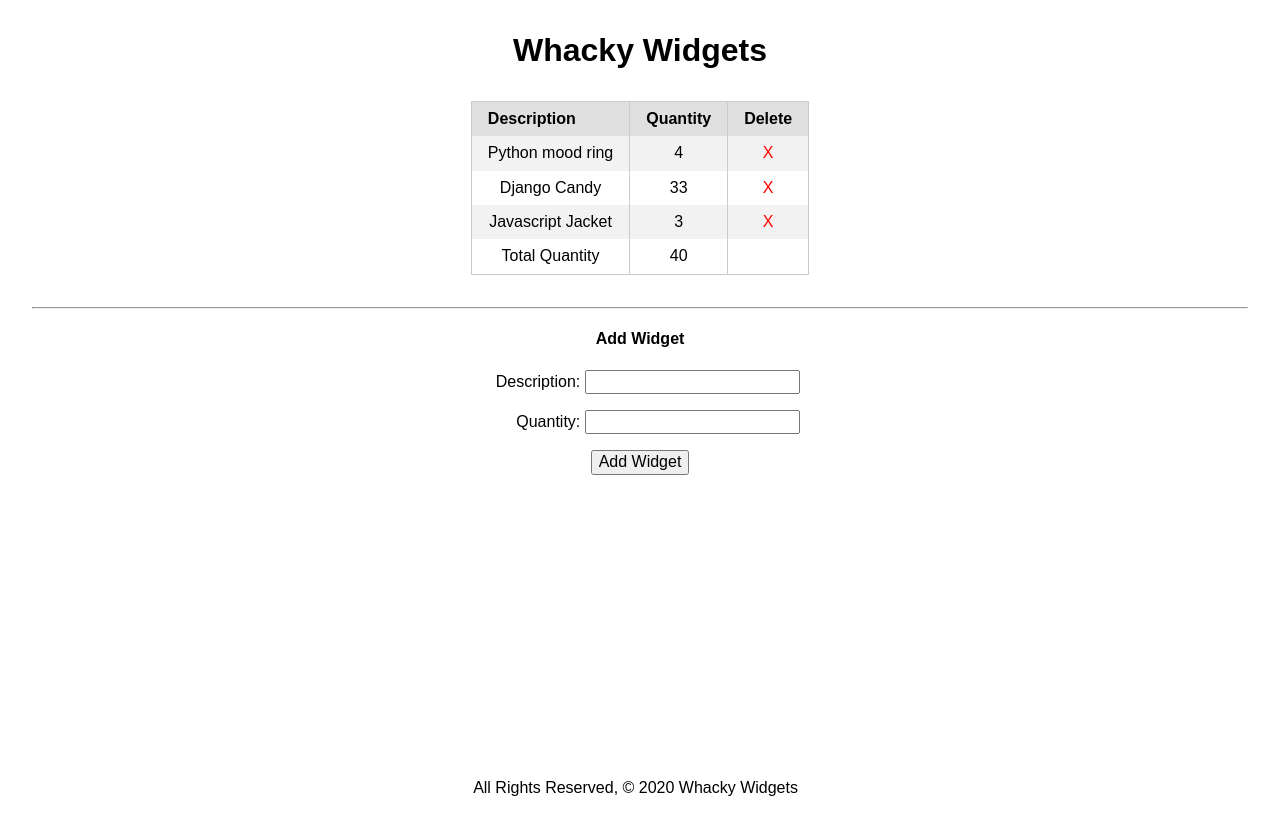
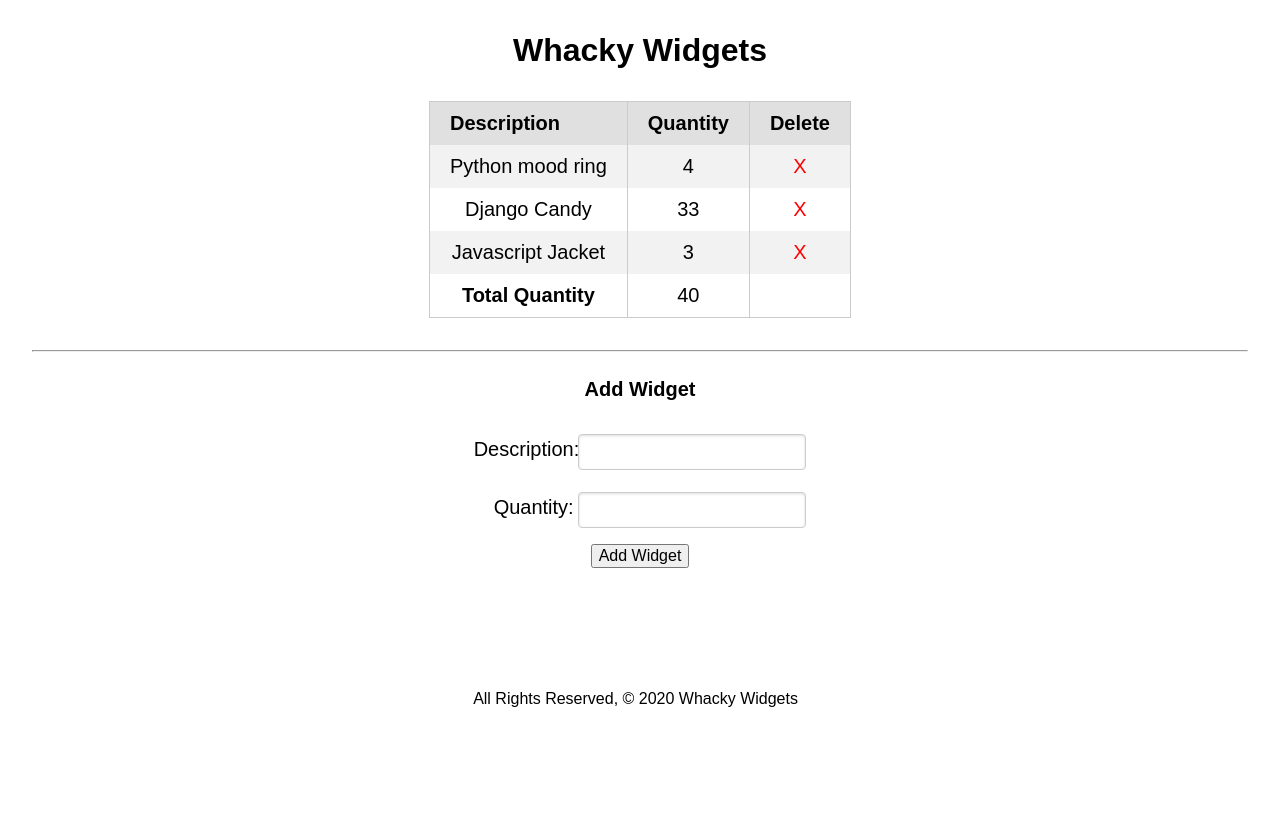
Before and after one commit to rashmika13/WhackyWidgets, a Django app: page / in a window 1280 px wide. After the commit the page ends 707 px from the top, so only its background shows below. Run offline with Django 3.2, Linux system fonts and the light colour scheme; data comes from the database, SQL or seed files in the repository; both versions use the stored data as it was after the commit; some libraries are stand-ins or nearby versions.

Commit message:
CSS updated

```diff
--- a/whackywidgets/main_app/static/css/style.css
+++ b/whackywidgets/main_app/static/css/style.css
@@ -4,20 +4,31 @@ body {
 }
 
 footer.page-footer {
-  padding-top: 25%;
+  padding-top: 10%;
   text-align: center;
 }
 label {
   display: inline-block;
   width: 100px;
   text-align: right;
+  font-size: 20px;
 }
 
 table {
   margin: 2rem auto;
+  font-size: 20px;
 }
 
 table a {
   color: red;
   text-decoration: none;
 }
+
+#bold {
+  font-size: 20px;
+  font-weight: bold;
+}
+
+h4 {
+  font-size: 20px;
+}
--- a/whackywidgets/main_app/templates/widgets/index.html
+++ b/whackywidgets/main_app/templates/widgets/index.html
@@ -21,7 +21,7 @@
                 </tr>
                 {% endfor %}
                 <tr>
-                    <td>Total Quantity</td>
+                    <td id="bold" >Total Quantity</td>
                     <td> {{total_quantity}}</td>
                     <td></td>
                 </tr>
@@ -30,9 +30,9 @@
         {% endif %}
     <hr />
     <h4>Add Widget</h4>
-        <form action="{% url 'add_widget' %}" method="post">
+        <form class="pure-form" action="{% url 'add_widget' %}" method="post">
         {% csrf_token %} {{ widget_form.as_p }}
-        <input type="submit" class="btn" value="Add Widget" />
+        <input class="label" type="submit" class="pure-button" value="Add Widget" />
         </form>
 </body>
 {% endblock %}
--- a/whackywidgets/main_app/urls.py
+++ b/whackywidgets/main_app/urls.py
@@ -2,17 +2,14 @@ from django.urls import path
 from . import views
 
 urlpatterns = [
+    # widget index
     path('', views.widget_index, name='widget_index'),
 
     # widget form
     path('widgets/add_widget', views.add_widget, name='add_widget'),
-    # create widget
-    path('widgets/create/', views.WidgetCreate.as_view(), name='widget_create'),
 
+    # delete widget
     path('widgets/<int:widget_id>/delete/',
          views.widget_delete, name='widget_delete'),
 
-    # path('widgets/<int:pk>/delete/',
-    #      views.WidgetDelete.as_view(), name='widget_delete'),
-
 ]
--- a/whackywidgets/main_app/views.py
+++ b/whackywidgets/main_app/views.py
@@ -4,7 +4,6 @@ from django.views.generic import ListView
 from .forms import WidgetForm
 from django.views.generic.edit import CreateView, DeleteView
 from django.db.models import Sum
-# Create your views here.
 
 
 def widget_index(request):
@@ -14,14 +13,6 @@ def widget_index(request):
     widget_form = WidgetForm()
     return render(request, 'widgets/index.html', {'widgets': widgets, 'widget_form': widget_form, 'total_quantity': total_quantity})
 
-# class WidgetList(ListView):
-#     model = Widget
-
-
-class WidgetCreate(CreateView):
-    model = Widget
-    fields = '__all__'
-
 
 def widget_delete(request, widget_id):
     w = Widget.objects.get(id=widget_id)
@@ -30,7 +21,6 @@ def widget_delete(request, widget_id):
 
 
 def add_widget(request):
-    print('Its working')
     form = WidgetForm(request.POST)
     if form.is_valid():
         new_widget = form.save(commit=False)
```
Also changed, not shown: whackywidgets/db.sqlite3.
